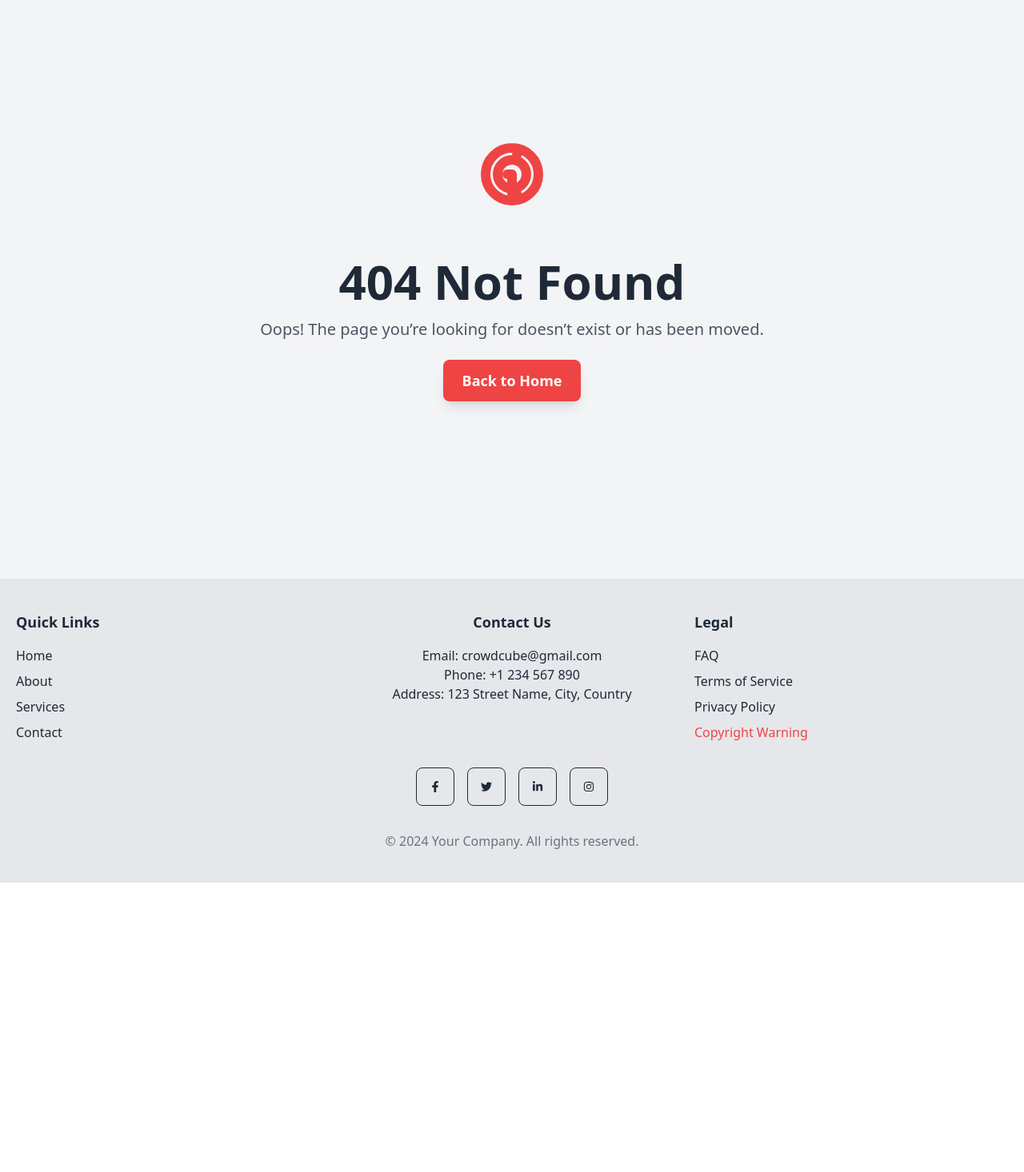
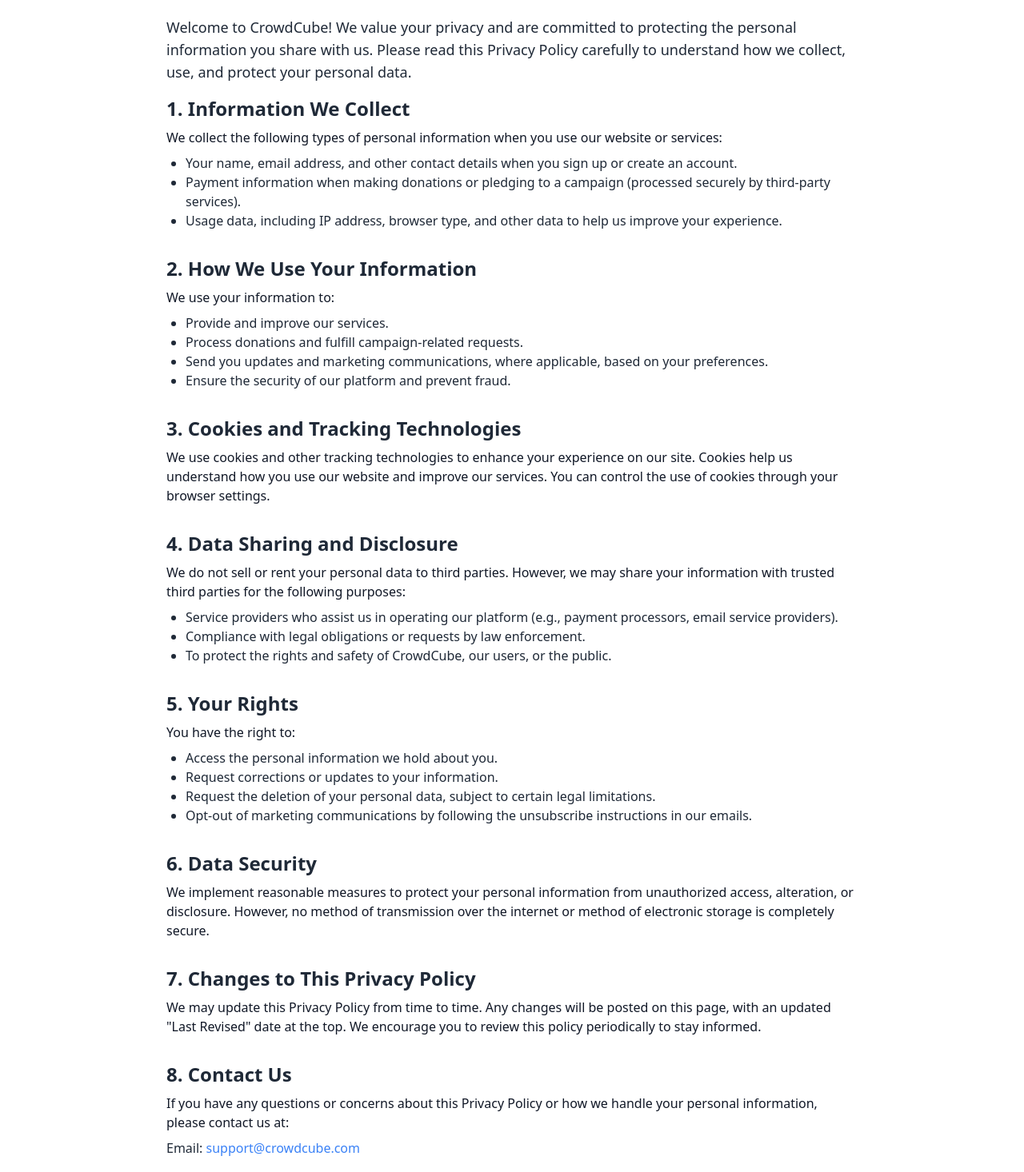
Before and after one commit to Mthe001/Crowd-Cube, a React (Vite) app: page /privacy in a window 1280 px wide. Shown: the part 144-1610 px from the top of the page at 80% size. Before the commit the page ends 1248 px from the top, so only its background shows below. Built offline with nearby package versions, Linux system fonts and the light colour scheme; no server answers.

Commit message:
feat:privacy-policy

```diff
--- /dev/null
+++ b/src/pages/PrivacyPolicy.jsx
@@ -0,0 +1,100 @@
+import React from 'react';
+
+const PrivacyPolicy = () => {
+    return (
+        <div className="max-w-4xl mx-auto px-4 py-8 dark:bg-zinc-800 dark:text-white">
+            <h1 className="text-4xl font-bold text-center mb-6 text-gray-800 dark:text-gray-200">
+                Privacy Policy
+            </h1>
+            <div className="text-lg text-gray-800 dark:text-gray-400 mb-4">
+                <p>
+                    Welcome to CrowdCube! We value your privacy and are committed to protecting the personal information you share with us.
+                    Please read this Privacy Policy carefully to understand how we collect, use, and protect your personal data.
+                </p>
+            </div>
+
+            <section className="mb-8">
+                <h2 className="text-2xl font-semibold text-gray-800 dark:text-gray-200">1. Information We Collect</h2>
+                <p className="mt-2">
+                    We collect the following types of personal information when you use our website or services:
+                </p>
+                <ul className="list-disc pl-6 mt-2 text-gray-800 dark:text-gray-400">
+                    <li>Your name, email address, and other contact details when you sign up or create an account.</li>
+                    <li>Payment information when making donations or pledging to a campaign (processed securely by third-party services).</li>
+                    <li>Usage data, including IP address, browser type, and other data to help us improve your experience.</li>
+                </ul>
+            </section>
+
+            <section className="mb-8">
+                <h2 className="text-2xl font-semibold text-gray-800 dark:text-gray-200">2. How We Use Your Information</h2>
+                <p className="mt-2">
+                    We use your information to:
+                </p>
+                <ul className="list-disc pl-6 mt-2 text-gray-800 dark:text-gray-400">
+                    <li>Provide and improve our services.</li>
+                    <li>Process donations and fulfill campaign-related requests.</li>
+                    <li>Send you updates and marketing communications, where applicable, based on your preferences.</li>
+                    <li>Ensure the security of our platform and prevent fraud.</li>
+                </ul>
+            </section>
+
+            <section className="mb-8">
+                <h2 className="text-2xl font-semibold text-gray-800 dark:text-gray-200">3. Cookies and Tracking Technologies</h2>
+                <p className="mt-2">
+                    We use cookies and other tracking technologies to enhance your experience on our site. Cookies help us understand how you use our website and improve our services. You can control the use of cookies through your browser settings.
+                </p>
+            </section>
+
+            <section className="mb-8">
+                <h2 className="text-2xl font-semibold text-gray-800 dark:text-gray-200">4. Data Sharing and Disclosure</h2>
+                <p className="mt-2">
+                    We do not sell or rent your personal data to third parties. However, we may share your information with trusted third parties for the following purposes:
+                </p>
+                <ul className="list-disc pl-6 mt-2 text-gray-800 dark:text-gray-400">
+                    <li>Service providers who assist us in operating our platform (e.g., payment processors, email service providers).</li>
+                    <li>Compliance with legal obligations or requests by law enforcement.</li>
+                    <li>To protect the rights and safety of CrowdCube, our users, or the public.</li>
+                </ul>
+            </section>
+
+            <section className="mb-8">
+                <h2 className="text-2xl font-semibold text-gray-800 dark:text-gray-200">5. Your Rights</h2>
+                <p className="mt-2">
+                    You have the right to:
+                </p>
+                <ul className="list-disc pl-6 mt-2 text-gray-800 dark:text-gray-400">
+                    <li>Access the personal information we hold about you.</li>
+                    <li>Request corrections or updates to your information.</li>
+                    <li>Request the deletion of your personal data, subject to certain legal limitations.</li>
+                    <li>Opt-out of marketing communications by following the unsubscribe instructions in our emails.</li>
+                </ul>
+            </section>
+
+            <section className="mb-8">
+                <h2 className="text-2xl font-semibold text-gray-800 dark:text-gray-200">6. Data Security</h2>
+                <p className="mt-2">
+                    We implement reasonable measures to protect your personal information from unauthorized access, alteration, or disclosure. However, no method of transmission over the internet or method of electronic storage is completely secure.
+                </p>
+            </section>
+
+            <section className="mb-8">
+                <h2 className="text-2xl font-semibold text-gray-800 dark:text-gray-200">7. Changes to This Privacy Policy</h2>
+                <p className="mt-2">
+                    We may update this Privacy Policy from time to time. Any changes will be posted on this page, with an updated "Last Revised" date at the top. We encourage you to review this policy periodically to stay informed.
+                </p>
+            </section>
+
+            <section className="mb-8">
+                <h2 className="text-2xl font-semibold text-gray-800 dark:text-gray-200">8. Contact Us</h2>
+                <p className="mt-2">
+                    If you have any questions or concerns about this Privacy Policy or how we handle your personal information, please contact us at:
+                </p>
+                <p className="mt-2 text-gray-800 dark:text-gray-400">
+                    Email: <a href="mailto:support@crowdcube.com" className="text-blue-500">support@crowdcube.com</a>
+                </p>
+            </section>
+        </div>
+    );
+};
+
+export default PrivacyPolicy;
```
Also changed, not shown: src/routes/router.jsx (+7 -1 lines).
